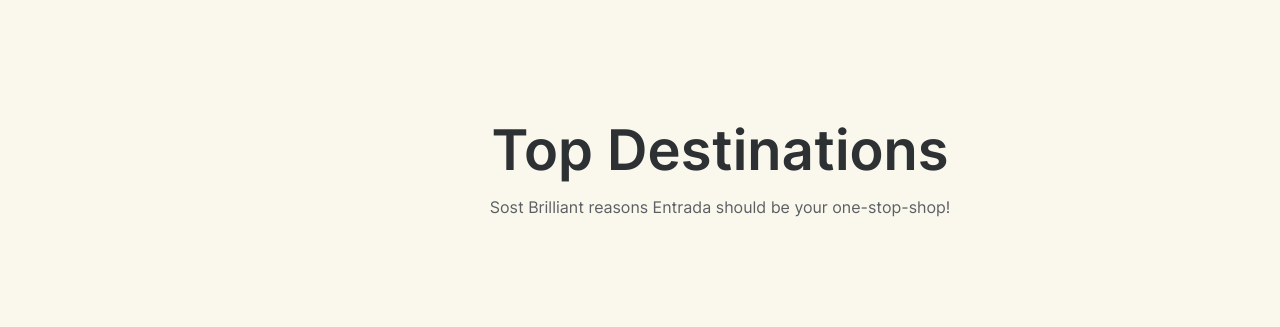
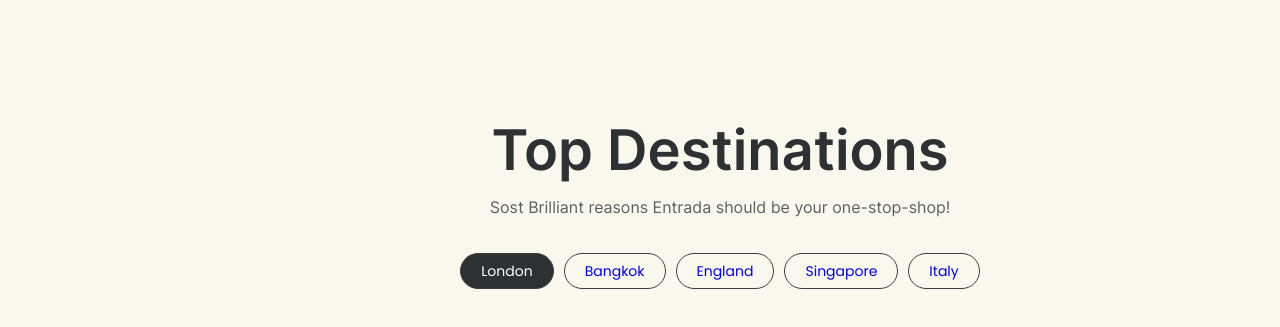
Before and after one commit to MakaBezhuashvili/Travel-Landing-Page, a plain HTML site: page index.html in a window 1280 px wide. Shown: the part 109-436 px from the top of the page. Drawn offline with Linux system fonts and the light colour scheme.

Commit message:
add button of sities

```diff
--- a/assets/style/style.css
+++ b/assets/style/style.css
@@ -43,7 +43,7 @@
     flex-direction: column;
     align-items: center;
     gap: 16px;
-    margin: 136px 480px;
+    margin: 136px 480px 28px 480px;
 }
 
 .article1 h1 {
@@ -63,3 +63,30 @@
     line-height: 16px;
     color: #5B5F62;
 }
+
+.cities {
+    font-family: 'Poppins';
+    font-style: normal;
+    font-weight: 400;
+    font-size: 14px;
+    line-height: 14px;
+    text-align: center;
+    color: #FFFFFF;
+    display: flex;
+    flex-direction: row;
+    justify-content: center;
+    align-items: center;
+    padding: 10px 20px;
+    gap: 10px;
+}
+
+.cities a {
+    border: 1px solid #3D3D3D;
+    border-radius: 30px;
+    padding: 10px 20px;
+}
+
+#london {
+    background: #2D3134;
+    color: #FFFFFF;
+}
--- a/index.html
+++ b/index.html
@@ -36,6 +36,15 @@
                     <p>Sost Brilliant reasons Entrada should be your one-stop-shop!</p>
                 </div>
             </article>
+             <article>
+                <div class="cities">
+                    <a id="london" href="#">London</a>
+                    <a href="#">Bangkok</a>
+                    <a href="#">England</a>
+                    <a href="#">Singapore</a>
+                    <a href="#">Italy</a>
+                </div>
+             </article>
         </section>
     </main>
 </body>
```
